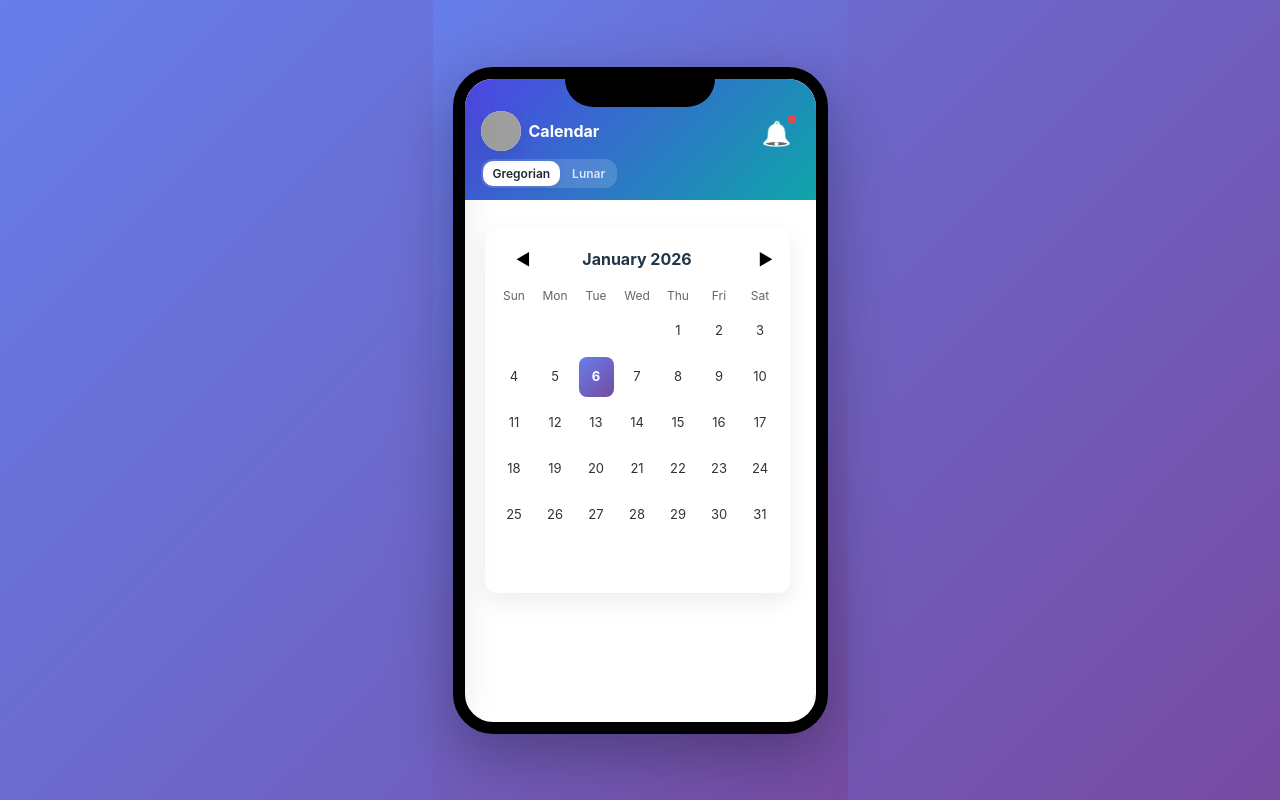
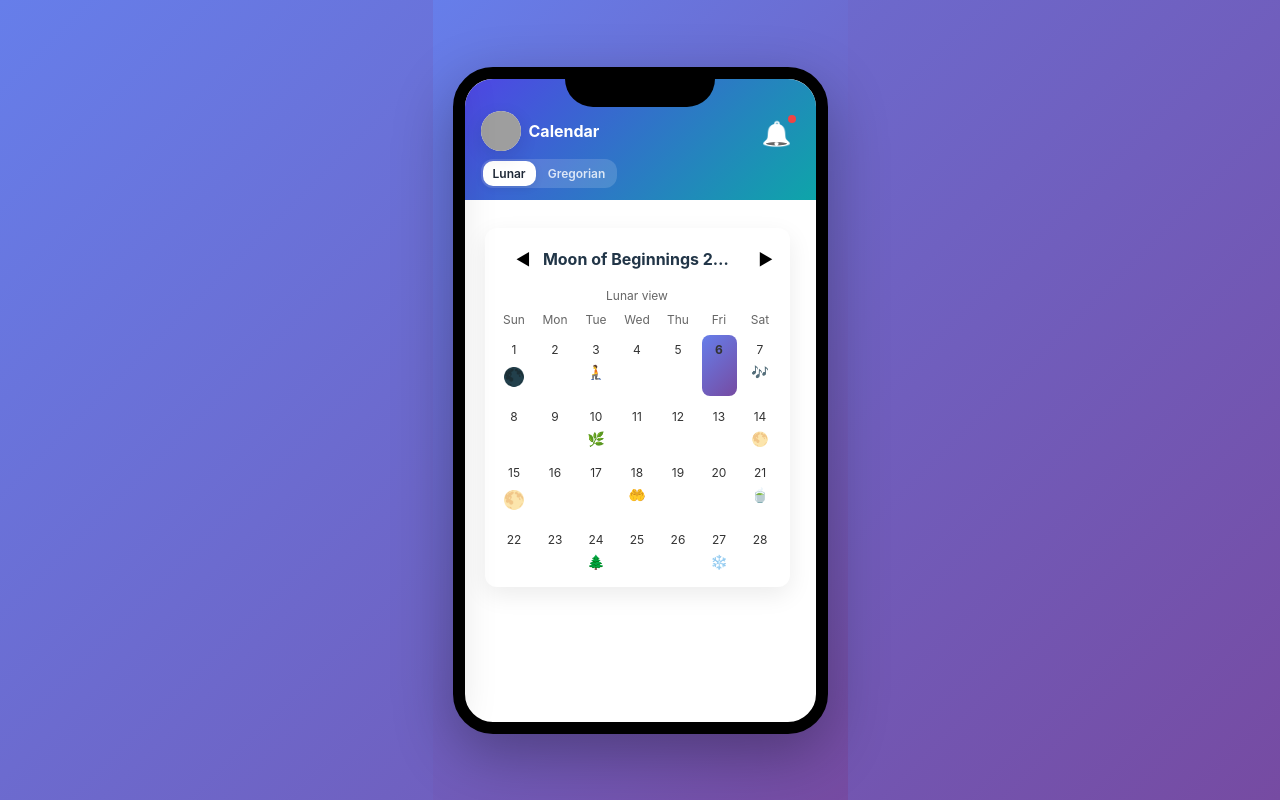
Before and after one commit to aneeeshp1/mobile-app-prototype, a React (Vite) app: page / in a window 1280 px wide. Both pictures are taken after typing "name@example.com", "Sample123" into the empty fields and a click on the button "Sign In". Built offline with nearby package versions, Linux system fonts and the light colour scheme; grey boxes are pictures that could not be loaded.

Commit message:
feat(calendar): lunar default mode, 28-day grid, wellness events, anchor to today, multiline tooltips, icon-only events

```diff
--- a/src/components/Calendar.jsx
+++ b/src/components/Calendar.jsx
@@ -36,27 +36,108 @@ function getLunarMonthName(gregorianMonth) {
 export default function Calendar({ mode: propMode, setMode: propSetMode }) {
   const today = new Date()
   const [current, setCurrent] = useState(new Date(today.getFullYear(), today.getMonth(), 1))
-  const [modeState, setModeState] = useState('gregorian') // fallback local state
+  const [modeState, setModeState] = useState('lunar') // fallback local state
   const mode = propMode ?? modeState
   const setMode = propSetMode ?? setModeState
 
   const year = current.getFullYear()
   const month = current.getMonth()
-  const matrix = getMonthMatrix(year, month)
+  // Matrix will be selected per mode
+  let matrix = getMonthMatrix(year, month)
 
   const prevMonth = () => setCurrent(new Date(year, month - 1, 1))
   const nextMonth = () => setCurrent(new Date(year, month + 1, 1))
 
   const monthName = mode === 'lunar' ? getLunarMonthName(month) : current.toLocaleString(undefined, { month: 'long' })
 
-  // Lunar age calculation using 28-day lunar month
+  // Lunar calculation anchored to today's Gregorian day
+  function getLunarDayAndMonth(date) {
+    const today = new Date()
+    const todayGregorianDay = today.getDate()
+
+    // Calculate days difference from today
+    const todayMidnight = new Date(today.getFullYear(), today.getMonth(), today.getDate())
+    const dateMidnight = new Date(date.getFullYear(), date.getMonth(), date.getDate())
+    const daysDiff = Math.floor((dateMidnight - todayMidnight) / (1000 * 60 * 60 * 24))
+
+    // Today's lunar day equals today's Gregorian day
+    // Calculate lunar day for the target date
+    const lunarDayRaw = todayGregorianDay + daysDiff
+
+    // Wrap into 28-day cycle (1-28)
+    const lunarDay = ((lunarDayRaw - 1) % 28 + 28) % 28 + 1
+
+    // Calculate lunar month (each 28 days is a new month)
+    // Start counting months from today
+    const lunarMonthIndex = Math.floor((lunarDayRaw - 1) / 28)
+    const baseMonthIndex = today.getMonth()
+    const lunarMonth = ((baseMonthIndex + lunarMonthIndex) % 12 + 12) % 12
+
+    return { lunarDay, lunarMonth, lunarMonthName: lunarMonthNames[lunarMonth] }
+  }
+
+  // Lunar age for moon phase (kept separate for moon emoji logic)
   function lunarAgeFor(date) {
-    const lunarMonth = 28 // Use 28-day lunar month
-    const epoch = Date.UTC(2000, 0, 6) // approximate known new moon reference
+    const lunarMonth = 28
+    const epoch = Date.UTC(2000, 0, 6)
     const d = Date.UTC(date.getFullYear(), date.getMonth(), date.getDate())
     const days = (d - epoch) / (1000 * 60 * 60 * 24)
     const age = ((days % lunarMonth) + lunarMonth) % lunarMonth
-    return age // fractional age in days (0 .. 28)
+    return age
+  }
+
+  // Map lunar day (1..28) to dummy wellness events
+  const lunarEvents = {
+    1: [{ title: 'New Moon Breathwork', emoji: '🧘' }],
+    3: [{ title: 'Gentle Yoga & Stretch', emoji: '🧎' }],
+    7: [{ title: 'Sound Bath Therapy', emoji: '🎶' }],
+    10: [{ title: 'Herbal Tea Workshop', emoji: '🌿' }],
+    14: [{ title: 'Full Moon Meditation', emoji: '🌕' }],
+    18: [{ title: 'Acupressure Basics', emoji: '🤲' }],
+    21: [{ title: 'Herbal Healing Circle', emoji: '🍵' }],
+    24: [{ title: 'Nature Therapy Walk', emoji: '🌲' }],
+    27: [{ title: 'Breath & Cold Therapy', emoji: '❄️' }]
+  }
+
+  function lunarDayFor(date) {
+    return getLunarDayAndMonth(date).lunarDay
+  }
+
+  // Helpers to build a 28-day lunar month matrix
+  function addDays(date, delta) {
+    const copy = new Date(date)
+    copy.setDate(copy.getDate() + delta)
+    return copy
+  }
+
+  function getLunarMonthDates(anchorDate) {
+    // Find the nearest new moon before or on the anchor's first day
+    const threshold = 0.8 // tolerance around new moon
+    let start = new Date(anchorDate.getFullYear(), anchorDate.getMonth(), 1)
+    // Step backward up to 28 days to find age close to 0
+    for (let i = 0; i < 28 && lunarAgeFor(start) > threshold; i++) {
+      start = addDays(start, -1)
+    }
+    // Build 28 consecutive dates for the lunar month
+    const days = []
+    for (let i = 0; i < 28; i++) {
+      days.push(addDays(start, i))
+    }
+    return days
+  }
+
+  function getLunarMatrix(anchorDate) {
+    const days = getLunarMonthDates(anchorDate)
+    const matrix = []
+    for (let i = 0; i < 4; i++) {
+      matrix.push(days.slice(i * 7, i * 7 + 7))
+    }
+    return matrix
+  }
+
+  // Use lunar matrix when in lunar mode to ensure exactly 28 days
+  if (mode === 'lunar') {
+    matrix = getLunarMatrix(current)
   }
 
   return (
@@ -77,9 +158,9 @@ export default function Calendar({ mode: propMode, setMode: propSetMode }) {
         {matrix.map((week, wi) => (
           week.map((date, di) => {
             const isToday = date && date.toDateString() === today.toDateString()
-            const inMonth = date && date.getMonth() === month
+            const inMonth = mode === 'lunar' ? true : (date && date.getMonth() === month)
             const age = date ? lunarAgeFor(date) : null
-            const lunar = age != null ? Math.floor(age) + 1 : ''
+            const lunar = date ? getLunarDayAndMonth(date).lunarDay : ''
 
             function moonEmojiForAge(a) {
               if (a == null) return ''
@@ -92,15 +173,23 @@ export default function Calendar({ mode: propMode, setMode: propSetMode }) {
             }
 
             const moonEmoji = age != null ? moonEmojiForAge(age) : ''
+            // Determine events for this cell (use lunar day mapping for both modes)
+            const cellLunarDay = date ? lunarDayFor(date) : null
+            const events = cellLunarDay ? lunarEvents[cellLunarDay] || [] : []
+
+            // Build hover/aria label showing lunar + Gregorian info
             let title = ''
+            let ariaLabel = ''
             if (date) {
-              if (mode === 'lunar') {
-                if (moonEmoji === '🌑') title = `New moon — age ${age.toFixed(1)}d (Lunar day ${lunar})`
-                else if (moonEmoji === '🌕') title = `Full moon — age ${age.toFixed(1)}d (Lunar day ${lunar})`
-                else title = `Lunar day ${lunar} — age ${age.toFixed(1)}d`
-              } else {
-                title = `Gregorian ${date.toDateString()}`
-              }
+              const lunarInfo = getLunarDayAndMonth(date)
+              const gregLabel = date.toLocaleDateString(undefined, { weekday: 'short', month: 'short', day: 'numeric', year: 'numeric' })
+              const lunarLabel = `${lunarInfo.lunarMonthName}, Day ${lunarInfo.lunarDay}`
+              const moonLabel = moonEmoji ? `${moonEmoji} ${lunarLabel}`.trim() : lunarLabel
+              const eventLabel = events.length ? `Events: ${events.map(e => e.title).join(', ')}` : ''
+              const lines = [moonLabel || lunarLabel, `Gregorian: ${gregLabel}`]
+              if (eventLabel) lines.push(eventLabel)
+              title = lines.join('\n') // multiline native tooltip
+              ariaLabel = lines.join('. ')
             }
 
             return (
@@ -109,15 +198,27 @@ export default function Calendar({ mode: propMode, setMode: propSetMode }) {
                 className={`calendar-cell ${inMonth ? 'in-month' : 'out-month'} ${isToday ? 'today' : ''} ${mode === 'lunar' ? 'moon' : ''}`}
                 aria-current={isToday ? 'date' : undefined}
                 title={title}
-                aria-label={title}
+                aria-label={ariaLabel || title}
               >
                 {mode === 'lunar' ? (
                   <div className="moon-cell">
-                    <div className="moon-date">{date ? date.getDate() : ''}</div>
+                    <div className="moon-date">{lunar}</div>
                     {moonEmoji && <div className="moon-emoji">{moonEmoji}</div>}
+                    {events.length > 0 && !moonEmoji && (
+                      <div className="event-list" aria-label="Events">
+                        <span className="event-dot" aria-hidden="true">{events[0].emoji || '•'}</span>
+                      </div>
+                    )}
                   </div>
                 ) : (
-                  date ? date.getDate() : ''
+                  <div className="greg-cell">
+                    <div className="greg-date">{date ? date.getDate() : ''}</div>
+                    {events.length > 0 && (
+                      <div className="event-list" aria-label="Events">
+                        <span className="event-dot" aria-hidden="true">{events[0].emoji || '•'}</span>
+                      </div>
+                    )}
+                  </div>
                 )}
               </div>
             )
--- a/src/components/HomePage.jsx
+++ b/src/components/HomePage.jsx
@@ -9,7 +9,7 @@ export default function HomePage({ user, onLogout, onUpdateUser }) {
 
   const openProfile = () => setIsProfileOpen(true)
   const closeProfile = () => setIsProfileOpen(false)
-  const [calendarMode, setCalendarMode] = useState('gregorian') // 'gregorian' | 'lunar'
+  const [calendarMode, setCalendarMode] = useState('lunar') // 'gregorian' | 'lunar'
 
   return (
     <div className="home-container">
@@ -29,18 +29,18 @@ export default function HomePage({ user, onLogout, onUpdateUser }) {
               </div>
               <div className="calendar-tabs">
                 <button
+                  className={`tab-btn ${calendarMode === 'lunar' ? 'active' : ''}`}
+                  onClick={() => setCalendarMode('lunar')}
+                  aria-pressed={calendarMode === 'lunar'}
+                >
+                  Lunar
+                </button>
+                <button
                   className={`tab-btn ${calendarMode === 'gregorian' ? 'active' : ''}`}
                   onClick={() => setCalendarMode('gregorian')}
                   aria-pressed={calendarMode === 'gregorian'}
                 >
                   Gregorian
-                </button>
-                <button
-                  className={`tab-btn ${calendarMode === 'lunar' ? 'active' : ''}`}
-                  onClick={() => setCalendarMode('lunar')}
-                  aria-pressed={calendarMode === 'lunar'}
-                >
-                  Lunar
                 </button>
               </div>
             </div>
--- a/src/styles/HomePage.css
+++ b/src/styles/HomePage.css
@@ -552,10 +552,13 @@
 .calendar-cell {
   min-height: 40px;
   display: flex;
+  flex-direction: column;
   align-items: center;
-  justify-content: center;
+  justify-content: flex-start;
   border-radius: 8px;
   font-size: 13px;
+  padding: 6px 4px;
+  gap: 4px;
 }
 
 .calendar-cell.out-month {
@@ -582,6 +585,7 @@
   flex-direction: column;
   align-items: center;
   gap: 4px;
+  width: 100%;
 }
 
 .moon-date {
@@ -591,6 +595,35 @@
 
 .moon-emoji {
   font-size: 18px;
+}
+
+/* Event markers inside calendar cells */
+.event-list {
+  display: flex;
+  flex-direction: row;
+  gap: 4px;
+  margin-top: 2px;
+  width: 100%;
+  align-items: center;
+  justify-content: center;
+  min-height: 14px;
+}
+
+.event-dot {
+  font-size: 14px;
+  line-height: 1;
+}
+
+.greg-cell {
+  display: flex;
+  flex-direction: column;
+  align-items: center;
+  gap: 4px;
+  width: 100%;
+}
+
+.greg-date {
+  font-size: 12px;
 }
 
 
```
